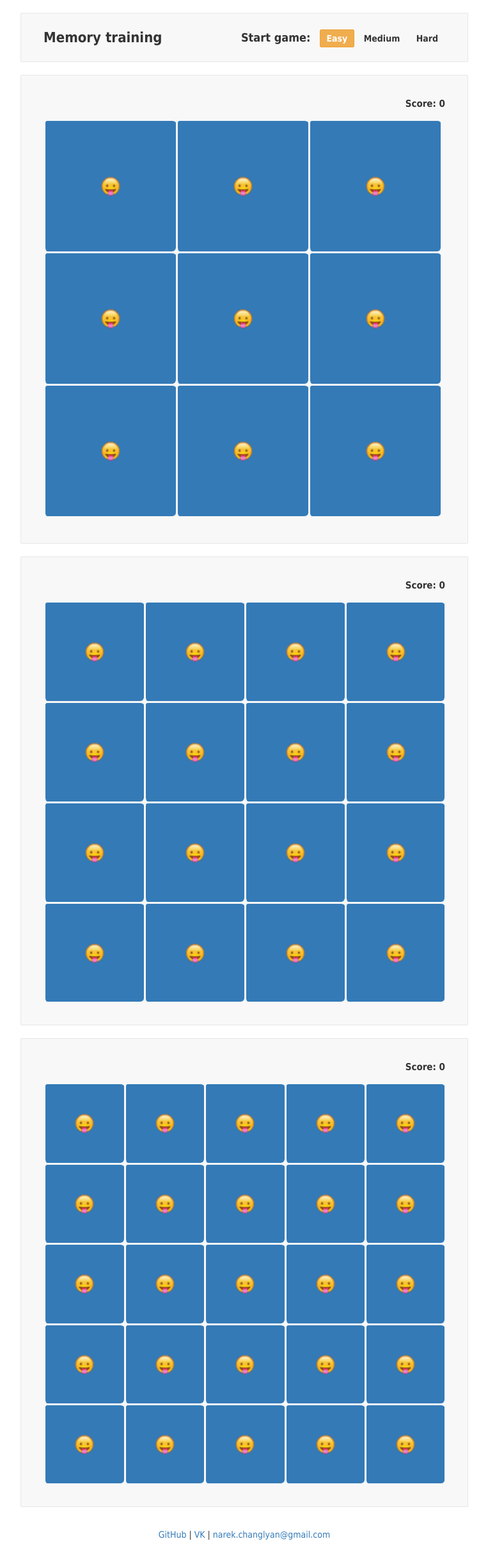
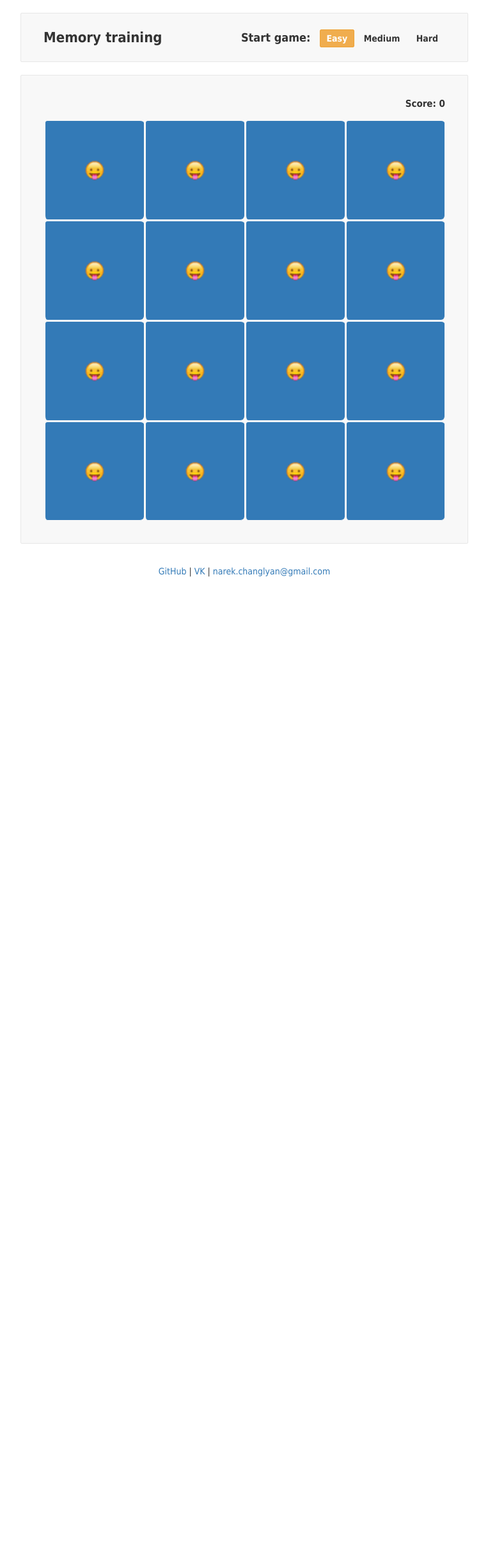
Before and after one commit to NarekChang/narekchang.github.io, a PHP site: page /timekiller/index.html in a window 1280 px wide. Shown: the whole page at 64% size, without its empty margins (258-1021 px from the left). After the commit the page ends 902 px from the top, so only its background shows below. Run offline with PHP 8.4, Linux system fonts and the light colour scheme.

Commit message:
gamedone

```diff
--- a/timekiller/css/main.css
+++ b/timekiller/css/main.css
@@ -90,6 +87,7 @@ input:checked + .level[for="hard"]{
 	font-weight: 600;
 }
 .cell-wrapper{
+	position: relative;
 	display: inline-block;
 	width: 100%;
 }
@@ -133,15 +150,15 @@ input:checked + .level[for="hard"]{
 	right: 0;
 	zoom: 1.6;
 }
-.cell-wrapper_33 .cell{
-	width: 33%;
-	height: 33%;
-}
 .cell-wrapper_44 .cell{
 	width: 25%;
 	height: 25%;
 }
-.cell-wrapper_55 .cell{
-	width: 20%;
-	height: 20%;
+.cell-wrapper_66 .cell{
+	width: 16%;
+	height: 16%;
 }
+.cell-wrapper_88 .cell{
+	width: 12%;
+	height: 12%;
+}
--- a/timekiller/index.html
+++ b/timekiller/index.html
@@ -17,12 +17,12 @@
 		<div class="container header">
 			<div class="title left">Memory training</div>
 			<div class="right level-set-block">
-				<input id="easy" class="hidden" type="radio" name="level" checked="">
-				<label for="easy" class="level">Easy</label>
-				<input id="medium" class="hidden" type="radio" name="level">
-				<label for="medium" class="level">Medium</label>
-				<input id="hard" class="hidden" type="radio" name="level">
-				<label for="hard" class="level">Hard</label>
+				<input id="easy" type="radio" name="level" checked="" hidden>
+				<label for="easy" class="level easy">Easy</label>
+				<input id="medium" type="radio" name="level" hidden>
+				<label for="medium" class="level medium">Medium</label>
+				<input id="hard" type="radio" name="level" hidden>
+				<label for="hard" class="level hard">Hard</label>
 			</div>
 			<div class="start-game_txt right">Start game: </div>
 		</div>
@@ -30,55 +30,7 @@
 			<div class="score-wrap">
 				<span class="right">Score: <span id="score">0</span></span>
 			</div>
-			<div class="cell-wrapper cell-wrapper_33">
-				<span class="cell"><span class="emoji emoji1f61b"></span></span>
-				<span class="cell"><span class="emoji emoji1f61b"></span></span>
-				<span class="cell"><span class="emoji emoji1f61b"></span></span>
-				<span class="cell"><span class="emoji emoji1f61b"></span></span>
-				<span class="cell"><span class="emoji emoji1f61b"></span></span>
-				<span class="cell"><span class="emoji emoji1f61b"></span></span>
-				<span class="cell"><span class="emoji emoji1f61b"></span></span>
-				<span class="cell"><span class="emoji emoji1f61b"></span></span>
-				<span class="cell"><span class="emoji emoji1f61b"></span></span>
-			</div>
-		</div>
-		<div class="container game-container">
-			<div class="score-wrap">
-				<span class="right">Score: <span id="score">0</span></span>
-			</div>
 			<div class="cell-wrapper cell-wrapper_44">
-				<span class="cell"><span class="emoji emoji1f61b"></span></span>
-				<span class="cell"><span class="emoji emoji1f61b"></span></span>
-				<span class="cell"><span class="emoji emoji1f61b"></span></span>
-				<span class="cell"><span class="emoji emoji1f61b"></span></span>
-				<span class="cell"><span class="emoji emoji1f61b"></span></span>
-				<span class="cell"><span class="emoji emoji1f61b"></span></span>
-				<span class="cell"><span class="emoji emoji1f61b"></span></span>
-				<span class="cell"><span class="emoji emoji1f61b"></span></span>
-				<span class="cell"><span class="emoji emoji1f61b"></span></span>
-				<span class="cell"><span class="emoji emoji1f61b"></span></span>
-				<span class="cell"><span class="emoji emoji1f61b"></span></span>
-				<span class="cell"><span class="emoji emoji1f61b"></span></span>
-				<span class="cell"><span class="emoji emoji1f61b"></span></span>
-				<span class="cell"><span class="emoji emoji1f61b"></span></span>
-				<span class="cell"><span class="emoji emoji1f61b"></span></span>
-				<span class="cell"><span class="emoji emoji1f61b"></span></span>
-			</div>
-		</div>
-		<div class="container game-container">
-			<div class="score-wrap">
-				<span class="right">Score: <span id="score">0</span></span>
-			</div>
-			<div class="cell-wrapper cell-wrapper_55">
-				<span class="cell"><span class="emoji emoji1f61b"></span></span>
-				<span class="cell"><span class="emoji emoji1f61b"></span></span>
-				<span class="cell"><span class="emoji emoji1f61b"></span></span>
-				<span class="cell"><span class="emoji emoji1f61b"></span></span>
-				<span class="cell"><span class="emoji emoji1f61b"></span></span>
-				<span class="cell"><span class="emoji emoji1f61b"></span></span>
-				<span class="cell"><span class="emoji emoji1f61b"></span></span>
-				<span class="cell"><span class="emoji emoji1f61b"></span></span>
-				<span class="cell"><span class="emoji emoji1f61b"></span></span>
 				<span class="cell"><span class="emoji emoji1f61b"></span></span>
 				<span class="cell"><span class="emoji emoji1f61b"></span></span>
 				<span class="cell"><span class="emoji emoji1f61b"></span></span>
--- a/timekiller/js/game.js
+++ b/timekiller/js/game.js
@@ -0,0 +1,56 @@
+$(document).ready(function() {
+
+	function getRandomArbitrary(min, max) {
+	    return Math.random() * (max - min) + min;
+	}
+
+	var arrayEmojiEasy = ["emoji1f617", "emoji1f617", "emoji1f61f", "emoji1f61f", "emoji1f627", "emoji1f627", "emoji1f62e", "emoji1f62e", "emoji1f634", "emoji1f634", "emoji1f681", "emoji1f681", "emoji1f686", "emoji1f686", "emoji1f68d", "emoji1f68d"];
+
+	$(".easy").on("click", function(){
+
+		$(".cell-wrapper").remove();
+
+		var $cellWrapper = $('<div class="cell-wrapper cell-wrapper_' + 44 + '"/>');
+		$(".game-container").append( $cellWrapper );
+
+		for (var i = 1; i < 17; i++) {
+
+			var n = 16 - i;
+			var rand = Math.round(getRandomArbitrary(0, n));
+			var emojiNum = arrayEmojiEasy[rand];
+
+			var $emoji = $('<span class="emoji ' + emojiNum + '" data-value="' + emojiNum + '"/>');
+			var $cell = $('<span class="cell hidden"/>').append($emoji);
+
+			arrayEmojiEasy.splice(rand,1);
+
+			$(".cell-wrapper").append( $cell );
+		}
+
+		var gameContainerWidth = $(".cell-wrapper").width();
+		$(".cell-wrapper").height( gameContainerWidth );
+	});
+
+	$(".cell.hidden").live("click", function(){
+
+		var score = +$("#score").html()+1;
+		$("#score").html(score);
+
+		$(this).removeClass("hidden").addClass("show");
+
+		if($(".cell.show").length>=2){
+			var val1 = $(".cell.show").eq(0).children(".emoji").data("value");
+			var val2 = $(".cell.show").eq(1).children(".emoji").data("value");
+			if(val1 == val2){
+				$(".cell.show").removeClass("hidden show")
+			}else{
+				$(".cell-wrapper").addClass("no_active");
+				function closeCell(){
+					$(".cell.show").removeClass("show").addClass("hidden");
+					$(".cell-wrapper").removeClass("no_active");
+				}
+				setTimeout(closeCell, 800);
+			}
+		}
+	})
+});
--- a/timekiller/js/main.js
+++ b/timekiller/js/main.js
@@ -1,11 +1,12 @@
 $(document).ready(function() {
 	function gameContainerRiseze(){
-			var gameContainerWidth = $(".cell-wrapper").width();
-			$(".cell-wrapper").height(gameContainerWidth);
+		var gameContainerWidth = $(".cell-wrapper").width();
+		$(".cell-wrapper").height(gameContainerWidth);
 	}
+
 	gameContainerRiseze();
-	 $(window).resize(function() {
-	 	gameContainerRiseze()
-	 });
+
+	$(".level").mouseup(function(){gameContainerRiseze()})
+	$(window).resize(function(){gameContainerRiseze()});
 
 });
```
Also changed, not shown: other parts of timekiller/css/main.css (+22 -6 lines), timekiller/js/jquery.min.js.
